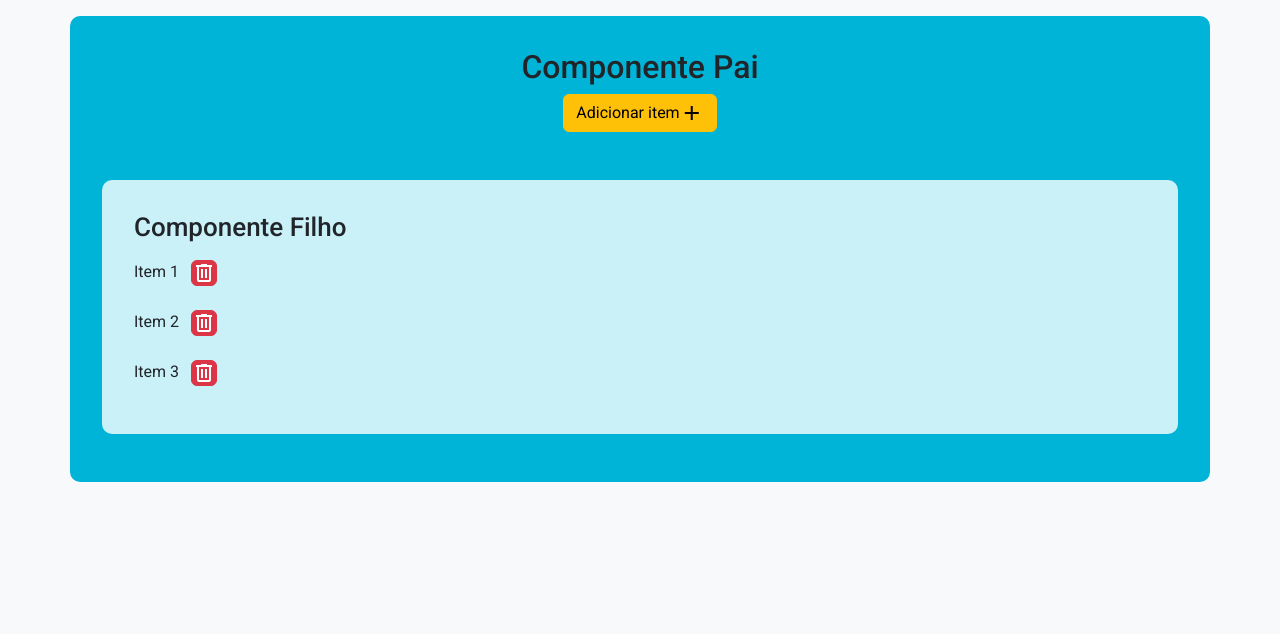
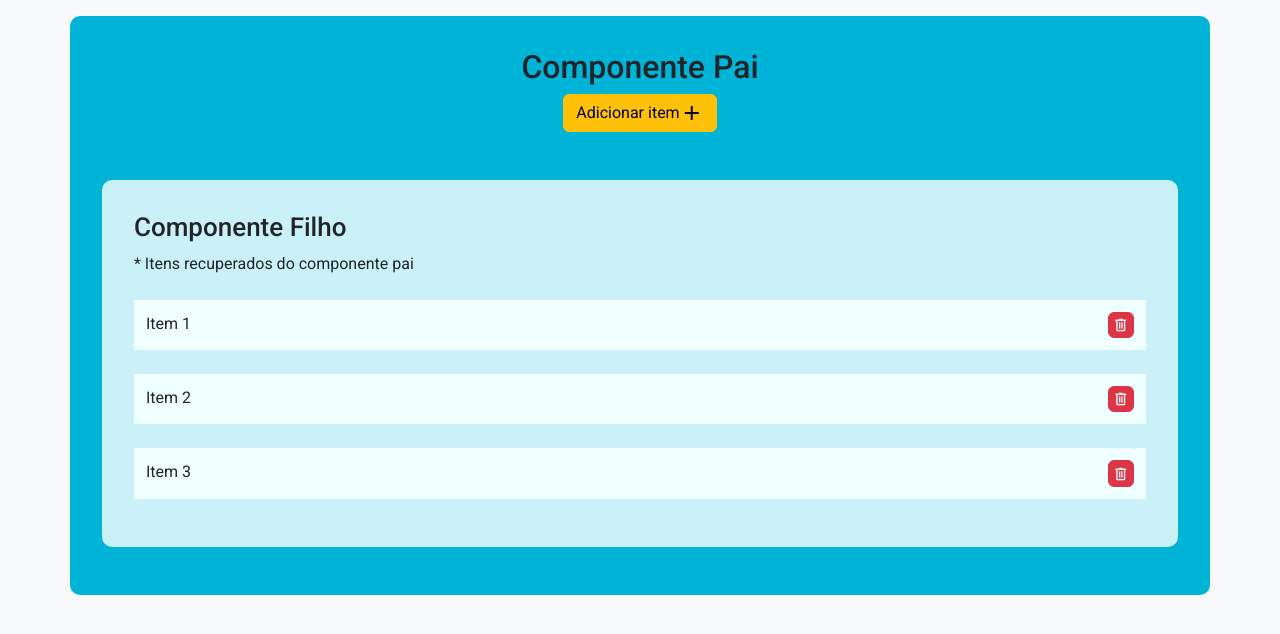
Before and after one commit to gesielbr/inputOutputAng18, an Angular app: page / in a window 1280 px wide. Shown: the top 634 px of the page. Built offline with nearby package versions, Linux system fonts and the light colour scheme.

Commit message:
estilos e conteúdo

```diff
--- a/src/app/app.component.css
+++ b/src/app/app.component.css
@@ -5,11 +5,15 @@
   background-color: #00b4d8;
   .parent-element {
     .title {
-      font-size: clamp(1rem, 0.7083rem + 1.5556vw, 1.875rem);
+      font-size: clamp(1rem, 0.7917rem + 1.1111vw, 1.625rem);
       margin-bottom: 1rem;
+      color: #fff;
     }
     .ng-destoy-info {
       margin: 0;
+      background-color: azure;
+      padding: 0.75rem;
+      border-radius: 10px;
     }
   }
 }
--- a/src/app/app.component.html
+++ b/src/app/app.component.html
@@ -3,14 +3,22 @@
     <div class="col-12 text-center">
       <h2>Componente Pai</h2>
     </div>
-    <div class="col-12 d-flex justify-content-center">
-      <button class="btn btn-warning" (click)="addItem()">
-        Adicionar item <span class="material-symbols-outlined"> add </span>
+    <div class="col-12 d-flex justify-content-center align-items-center">
+      <button
+        class="btn btn-warning"
+        (click)="addItem()"
+        title="Adicionar item no componente filho"
+      >
+        Adicionar item
+        <span class="material-symbols-outlined"> add </span>
       </button>
     </div>
     <div class="col-12 my-3">
-      <p class="ng-destoy-info" *ngIf="!itemsArr.length">
-        Componente filho foi destruído por meio do ngOnDestroy()
+      <p class="ng-destoy-info bg-gradient" *ngIf="!itemsArr.length">
+        <strong>ngOnDestroy:</strong> Método de ciclo de vida, chamado
+        imediatamente antes de a diretiva/componente ser destruída. Útil para
+        realizar limpeza, como desinscrever-se de observáveis ou remover
+        manipuladores de eventos.
       </p>
     </div>
   </div>
--- a/src/child/child.component.css
+++ b/src/child/child.component.css
@@ -4,13 +4,25 @@
   border-radius: 10px;
   padding: 2rem;
   font-size: clamp(0.75rem, 0.6667rem + 0.4444vw, 1rem);
+
+  .child-element {
     .title {
       font-size: clamp(1rem, 0.7917rem + 1.1111vw, 1.625rem);
     }
-}
+
+    .item {
+      background-color: azure;
+      padding: 0.75rem;
 
       .btn-delete {
-  padding: 0;
+        padding: 0.2rem;
         line-height: 0;
         margin-left: 0.5rem;
+        color: #fff;
+        .material-symbols-outlined {
+          font-size: 18px;
         }
+      }
+    }
+  }
+}
--- a/src/child/child.component.html
+++ b/src/child/child.component.html
@@ -1,16 +1,20 @@
 <div class="container">
   <div class="row gy-2 child-element">
-    <div class="col">
+    <div class="col text-center text-md-start">
       <h3 class="title">Componente Filho</h3>
+      <p>* Itens recuperados do componente pai</p>
     </div>
-    <div class="col-12" *ngFor="let item of items; let i = index">
-      <p>
+    <div
+      class="col-12 text-center text-md-start"
+      *ngFor="let item of items; let i = index"
+    >
+      <p class="item d-flex justify-content-between">
         {{ item }}
         <button
           class="btn btn-danger btn-delete"
           type="button"
           (click)="deleteIndex(i)"
-          title="Deletar item"
+          title="Deletar item e atualizar dados no componente pai"
         >
           <span class="material-symbols-outlined"> delete </span>
         </button>
--- a/src/index.html
+++ b/src/index.html
@@ -21,12 +21,12 @@
     <style>
       * {
         font-family: "Roboto", sans-serif;
-        -webkit-font-smoothing: antialiased; /* Para Chrome, Safari */
-        -moz-osx-font-smoothing: grayscale; /* Para Firefox em macOS */
-        font-smooth: always; /* Pode funcionar em alguns navegadores */
-      }
-      body {
-        background-color: #f8f9fa !important;
+        body {
+          background-color: #f8f9fa !important;
+          -webkit-font-smoothing: antialiased;
+          -moz-osx-font-smoothing: grayscale;
+          text-rendering: optimizeLegibility;
+        }
       }
     </style>
   </head>
```
Lines whose indentation alone changed are shown as unchanged.
